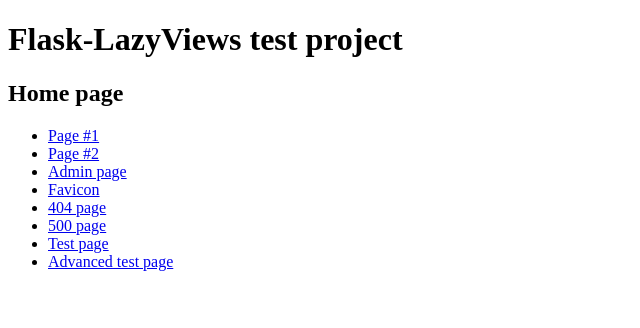
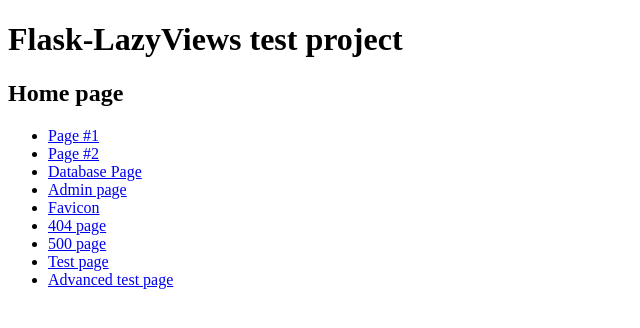
Before and after one commit to playpauseandstop/Flask-LazyViews, a Flask app: page / in a window 1280 px wide. Shown: the top 328 px of the page, without its empty margins (0-640 px from the left). Run offline with Flask 2, Linux system fonts and the light colour scheme; parts of the project's set-up code (start-up, migrations or seed data) failed here and were passed over.

Commit message:
Update test app, add sqlalchemy magic to it.

```diff
--- a/testapp/app.py
+++ b/testapp/app.py
@@ -4,9 +4,12 @@
 from flask import Flask
 from flask.ext.admin import Admin
 from flask.ext.lazyviews import LazyViews
-from flask.ext.script import Manager
+from flask.ext.sqlalchemy import SQLAlchemy
 
 from testapp.test.blueprint import blueprint as test_blueprint
+
+
+DUMMY = None
 
 
 def init_app():
@@ -15,12 +18,15 @@
     """
     # Init Flask application and necessary extensions
     app = Flask(__name__)
+    app.config['SQLALCHEMY_DATABASE_URI'] = 'sqlite://'
+
     admin = Admin(app)
-    manager = Manager(app)
+    db = SQLAlchemy(app)
 
     # Add url rules to application
     views = LazyViews(app)
     views.add('/', 'views.home')
+    views.add('/db', 'views.database_page')
     views.add('/error', 'views.server_error')
     views.add('/page/<int:page_id>', 'views.page', endpoint='flatpage')
     views.add('/page/<int:page_id>/cls',
@@ -38,7 +44,7 @@
     # Register test blueprint
     app.register_blueprint(test_blueprint, url_prefix='/test')
 
-    return (app, admin, manager)
+    return (app, admin, db)
 
 
-app, admin, manager = init_app()
+(app, admin, db) = init_app()
--- a/testapp/manage.py
+++ b/testapp/manage.py
@@ -1,7 +1,9 @@
 #!/usr/bin/env python
 
-from app import manager
+from flask.ext.script import Manager
+
+from app import app
 
 
 if __name__ == '__main__':
-    manager.run()
+    Manager(app).run()
--- a/testapp/templates/home.html
+++ b/testapp/templates/home.html
@@ -6,6 +6,7 @@
     <ul>
         <li><a href="{{ url_for("flatpage", page_id=1) }}">Page #1</a></li>
         <li><a href="{{ url_for("flatpage_cls", page_id=2) }}">Page #2</a></li>
+        <li><a href="{{ url_for("database_page") }}">Database Page</a></li>
         <li><a href="{{ url_for("admin.index") }}">Admin page</a></li>
         <li><a href="{{ url_for("favicon") }}">Favicon</a></li>
         <li><a href="/does_not_exists.exe">404 page</a></li>
--- a/testapp/tests.py
+++ b/testapp/tests.py
@@ -57,7 +57,7 @@
         self.assertEqual(response.status_code, status_code)
 
     def create_app(self):
-        app, _, _ = init_app()
+        (app, _, _) = init_app()
 
         for attr in dir(self):
             if not attr.isupper() or attr.startswith('_'):
--- a/testapp/views.py
+++ b/testapp/views.py
@@ -1,8 +1,11 @@
-from random import choice
+from random import choice, randint
 from string import ascii_letters as letters, digits
 
 from flask import render_template
 from flask.views import MethodView
+from sqlalchemy.exc import OperationalError
+
+from models import Page
 
 
 class PageView(MethodView):
@@ -11,9 +14,22 @@
         return page(page_id)
 
 
+def database_page(page_id=None):
+    page_id = randint(1, 1024)
+
+    try:
+        page = Page.query.get(page_id)
+    except OperationalError:
+        page = Page(id=page_id,
+                    title='Page #{0}'.format(page_id),
+                    text='Dummy content.')
+
+    return render_template('page.html', page=page.id)
+
+
 def error(e):
     code = e.code if hasattr(e, 'code') else 500
-    return render_template('error.html', code=code, error=e), code
+    return (render_template('error.html', code=code, error=e), code)
 
 
 def home():
@@ -30,4 +46,4 @@
 
 
 def server_error():
-    assert False, 'Hail to assertion error!'
+    assert False, 'Hail to assertion error! Dummy is {0!r}'.format(DUMMY)
```
Also changed, not shown: testapp/models.py (added, +8 -0 lines), testapp/requirements.txt (+10 -0 lines), 1 other file.
